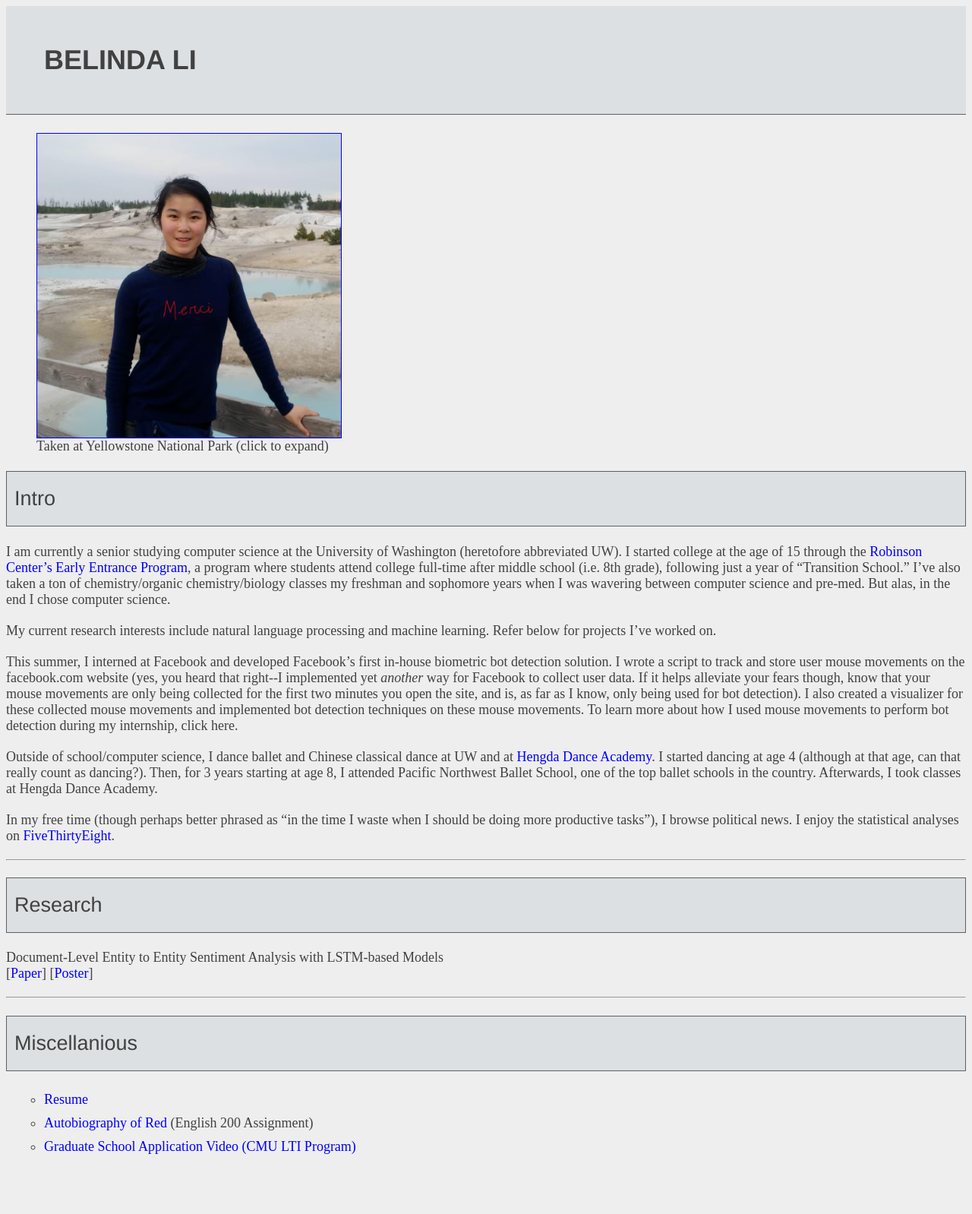
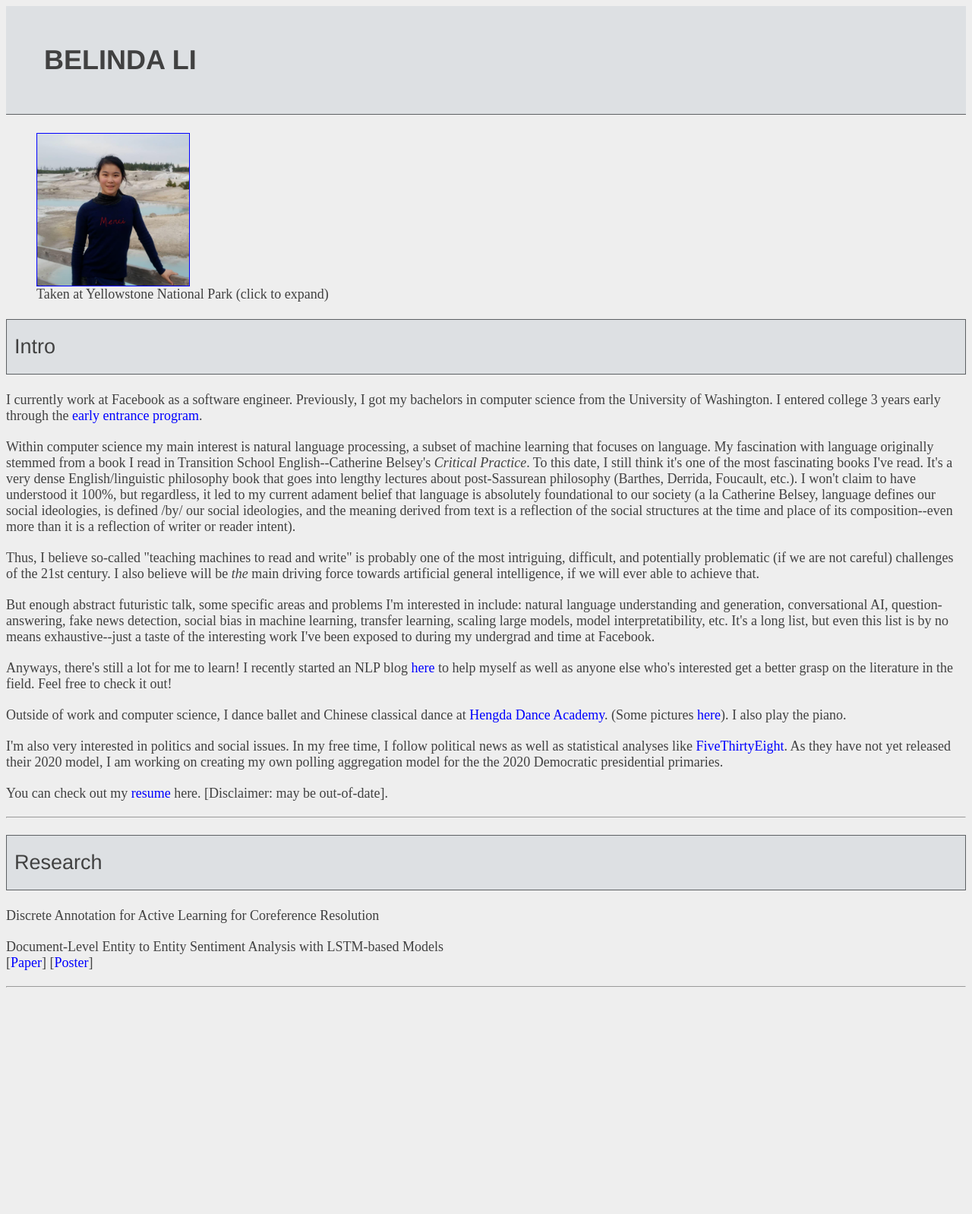
Before and after one commit to belindal/belindal.github.io, a PHP site: page /index.php in a window 1280 px wide. Shown: the whole page at 76% size. After the commit the page ends 1300 px from the top, so only its background shows below. Run offline with PHP 8.4, Linux system fonts and the light colour scheme.

Commit message:
update with new papers

```diff
--- a/index.php
+++ b/index.php
@@ -18,45 +18,48 @@
       <h1> BELINDA LI </h1>
     <header>
     <figure>
-      <a href='yellowstone.jpg'><img src='yellowstone_cropped.png' alt='Taken at Yellowstone National Park, Wyoming, USA' width=400 /></a>
+      <a href='yellowstone.jpg'><img src='yellowstone_cropped.png' alt='Taken at Yellowstone National Park, Wyoming, USA' width=200 /></a>
       <figcaption>Taken at Yellowstone National Park (click to expand)</figcaption>
     </figure>
     <h2> Intro </h2>
-    <p>I am currently a senior studying computer science at the University of Washington (heretofore abbreviated UW).
-       I started college at the age of 15 through the <a href='https://robinsoncenter.uw.edu/programs/eep/' target='_blank'>Robinson Center&rsquo;s Early Entrance Program</a>, a program where students attend college full-time after middle school (i.e. 8th grade), following just a year of &ldquo;Transition School.&rdquo;
-       I&rsquo;ve also taken a ton of chemistry/organic chemistry/biology classes my freshman and sophomore years when I was wavering between computer science and pre-med.
-       But alas, in the end I chose computer science.
-    <p>My current research interests include natural language processing and machine learning. Refer below for projects I&rsquo;ve worked on.</p>
-    <p>This summer, I interned at Facebook and developed Facebook&rsquo;s first in-house biometric bot detection solution.
+    <p>I currently work at Facebook as a software engineer. Previously, I got my bachelors in computer science from the University of Washington. I entered college 3 years early through the <a href='https://robinsoncenter.uw.edu/programs/eep/' target='_blank'>early entrance program</a>.</p> <!--Before that, I got my GED through Robinson Center's <a href='https://robinsoncenter.uw.edu/programs/eep/' target='_blank'>transition school program</a>.</p>-->
+    <p>Within computer science my main interest is natural language processing, a subset of machine learning that focuses on language. My fascination with language originally stemmed from a book I read in Transition School English--Catherine Belsey's <em>Critical Practice</em>. To this date, I still think it's one of the most fascinating books I've read. It's a very dense English/linguistic philosophy book that goes into lengthy lectures about post-Sassurean philosophy (Barthes, Derrida, Foucault, etc.). I won't claim to have understood it 100%, but regardless, it led to my current adament belief that language is absolutely foundational to our society (a la Catherine Belsey, language defines our social ideologies, is defined /by/ our social ideologies, and the meaning derived from text is a reflection of the social structures at the time and place of its composition--even more than it is a reflection of writer or reader intent).</p>
+
+    <p>Thus, I believe so-called "teaching machines to read and write" is probably one of the most intriguing, difficult, and potentially problematic (if we are not careful) challenges of the 21st century. I also believe will be <em>the</em> main driving force towards artificial general intelligence, if we will ever able to achieve that.</p>
+
+    <p>But enough abstract futuristic talk, some specific areas and problems I'm interested in include: natural language understanding and generation, conversational AI, question-answering, fake news detection, social bias in machine learning, transfer learning, scaling large models, model interpretatibility, etc. It's a long list, but even this list is by no means exhaustive--just a taste of the interesting work I've been exposed to during my undergrad and time at Facebook.</p>
+
+    <p>Anyways, there's still a lot for me to learn! I recently started an NLP blog <a href='blog/index.php'>here</a> to help myself as well as anyone else who's interested get a better grasp on the literature in the field. Feel free to check it out!</p>
+    <!--
+    <p>My primary research interest is in the field of natural language processing. Refer below for projects I&rsquo;ve worked on.</p> -->
+    <!--
+    <p>This summer, I interned at Facebook and developed a biometric-based bot detection solution.
        I wrote a script to track and store user mouse movements on the facebook.com website
-       (yes, you heard that right--I implemented yet <em>another</em> way for Facebook to collect user data.
+       (yes, you heard that right, I implemented yet another way for Facebook to collect user data.
         If it helps alleviate your fears though, know that your mouse movements are only being collected for the first two minutes you open the site, and is, as far as I know, only being used for bot detection).
-       I also created a visualizer for these collected mouse movements and implemented bot detection techniques on these mouse movements.
-       To learn more about how I used mouse movements to perform bot detection during my internship, click here.
+       I implemented bot detection techniques on these mouse movements.
+       To learn more about how I used mouse movements to perform bot detection during my internship, click here. -->
        <!-- TODO: add link here -->
+    <p>Outside of work and computer science, I dance ballet and Chinese classical dance at <a href='http://hengdadance.com/' target='_blank'>Hengda Dance Academy</a>. (Some pictures <a href='dance/index.php'>here</a>). I also play the piano.
+<!--       I started dancing at age 4 (although at that age, can that really count as dancing?).
+       Then, for 3 years starting at age 8, I attended Pacific Northwest Ballet School, one of the top ballet schools in the country.
+       Afterwards, I took classes at Hengda Dance Academy. -->
     </p>
-    <p>Outside of school/computer science, I dance ballet and Chinese classical dance at UW and at <a href='http://hengdadance.com/' target='_blank'>Hengda Dance Academy</a>.
-       I started dancing at age 4 (although at that age, can that really count as dancing?).
-       Then, for 3 years starting at age 8, I attended Pacific Northwest Ballet School, one of the top ballet schools in the country.
-       Afterwards, I took classes at Hengda Dance Academy.
+    <p>I'm also very interested in politics and social issues. In my free time, I follow political news as well as statistical analyses like <a href='https://fivethirtyeight.com/' target='_blank'>FiveThirtyEight</a>. As they have not yet released their 2020 model, I am working on creating my own polling aggregation model for the the 2020 Democratic presidential primaries.
     </p>
-    <p>
-      In my free time (though perhaps better phrased as &ldquo;in the time I waste when I should be doing more productive tasks&rdquo;), I browse political news.
-      I enjoy the statistical analyses on <a href='https://fivethirtyeight.com/' target='_blank'>FiveThirtyEight</a>.
-    </p>
+    <p>You can check out my <a href='./resume_belinda.pdf' target='_blank'>resume</a> here. [Disclaimer: may be out-of-date].</p>
 
     <hr />
     <h2> Research </h2>
+    <p>Discrete Annotation for Active Learning for Coreference Resolution</p>
     <p>Document-Level Entity to Entity Sentiment Analysis with LSTM-based Models <br>
-       [<a href='./ent2ent_sentiment_2018.pdf' target='_blank'>Paper</a>]
-       [<a href='./ent2ent_sentiment_2018.poster.pdf' target='_blank'>Poster</a>]</p>
+       [<a href='./papers/ent2ent_sentiment_2018.pdf' target='_blank'>Paper</a>]
+       [<a href='./papers/ent2ent_sentiment_2018.poster.pdf' target='_blank'>Poster</a>]</p>
 
     <hr />
-    <h2> Miscellanious </h2>
-    <ul>
-      <li><a href='./resume_belinda.pdf' target='_blank'>Resume</a></li>
-      <li><a href='red' target='_blank'>Autobiography of Red</a> (English 200 Assignment)</li>
-      <li><a href='cmu_lti_video.mp4' target='_blank'>Graduate School Application Video (CMU LTI Program)</li>
+    <!--<h2> Miscellanious </h2>
+    <a href='red' target='_blank'>Autobiography of Red</a> (English 200 Assignment)
+      li><a href='cmu_lti_video.mp4' target='_blank'>Graduate School Application Video (CMU LTI Program)</li> -->
     </ul>
   </body>
 </html>
```
Also changed, not shown: 6 other files.
